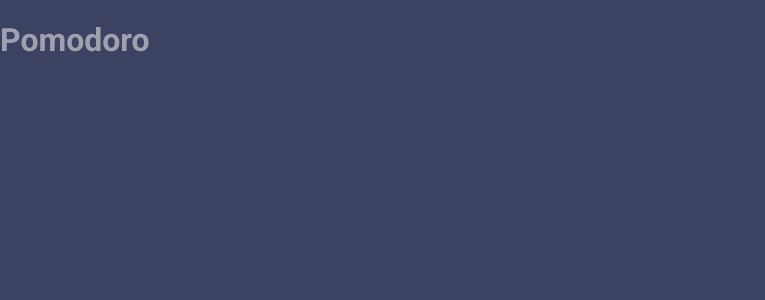
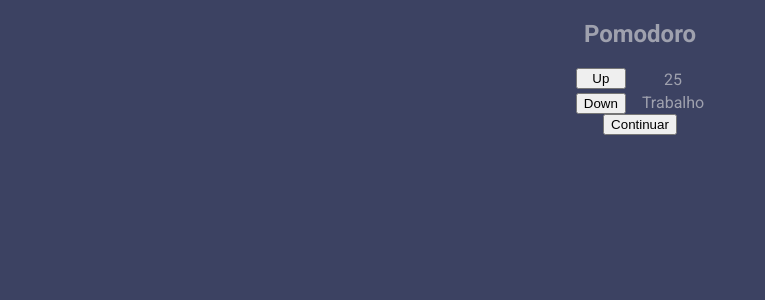
Before and after one commit to murilodpl/devchallenge-pomodoro, a React (Vite) app: page / in a window 1280 px wide. Shown: the top 300 px of the page, without its empty margins (0-765 px from the left). Built offline with nearby package versions, Linux system fonts and the light colour scheme.

Commit message:
feat: populate components

```diff
--- a/src/App.tsx
+++ b/src/App.tsx
@@ -15,8 +15,8 @@ export default function App() {
     <div className="">
       {
         (!isRunning)
-          ? <Home timer={timer} setTimer={setTimer} />
-          : <Pomodoro timer={timer} setTimer={setTimer} />
+          ? <Home timer={timer} setTimer={setTimer} setIsRunning={setIsRunning} />
+          : <Pomodoro timer={timer} setTimer={setTimer} setIsRunning={setIsRunning} />
       }
     </div>
   )
--- a/src/components/Home.tsx
+++ b/src/components/Home.tsx
@@ -1,9 +1,45 @@
-import IPropsTimer from "../interfaces";
+export default function Home(props: any) {
+    // Functions
+    function runTimer() {
+        props.setIsRunning(true)
+    }
 
-export default function Home(props: IPropsTimer) {
+    function changeValue(e: any) {
+        const { value, name } = e.target
+
+        if (value == "+") {
+            props.setTimer((prevTimer: any) => ({
+                ...prevTimer,
+                [name]: props.timer[name] + 1
+            }))
+        } else if (props.timer[name] > 0) {
+            props.setTimer((prevTimer: any) => ({
+                ...prevTimer,
+                [name]: props.timer[name] - 1
+            }))
+        }
+    }
+
+
     return (
-        <>
+        <section className="home">
             <h1>Pomodoro</h1>
-        </>
+
+            <div className="configTimer">
+                <div className="config">
+                    <div>
+                        <button type="button" name="workTime" value="+" onClick={changeValue}>Up</button>
+                        <button type="button" name="workTime" value="-" onClick={changeValue}>Down</button>
+                    </div>
+
+                    <div>
+                        <span>{props.timer.workTime}</span>
+                        <p>Trabalho</p>
+                    </div>
+                </div>
+            </div>
+
+            <button type="button" onClick={runTimer}>Continuar</button>
+        </section>
     )
 }
--- a/src/components/Pomodoro.tsx
+++ b/src/components/Pomodoro.tsx
@@ -1,9 +1,13 @@
-import IPropsTimer from "../interfaces";
+export default function Pomodoro(props: any) {
+    // Functions
+    function runTimer() {
+        props.setIsRunning(false)
+    }
 
-export default function Pomodoro(props: IPropsTimer) {
     return (
         <>
             <h1>Pomodoro Running</h1>
+            <button type="button" onClick={runTimer}>Início</button>
         </>
     )
 }
```
